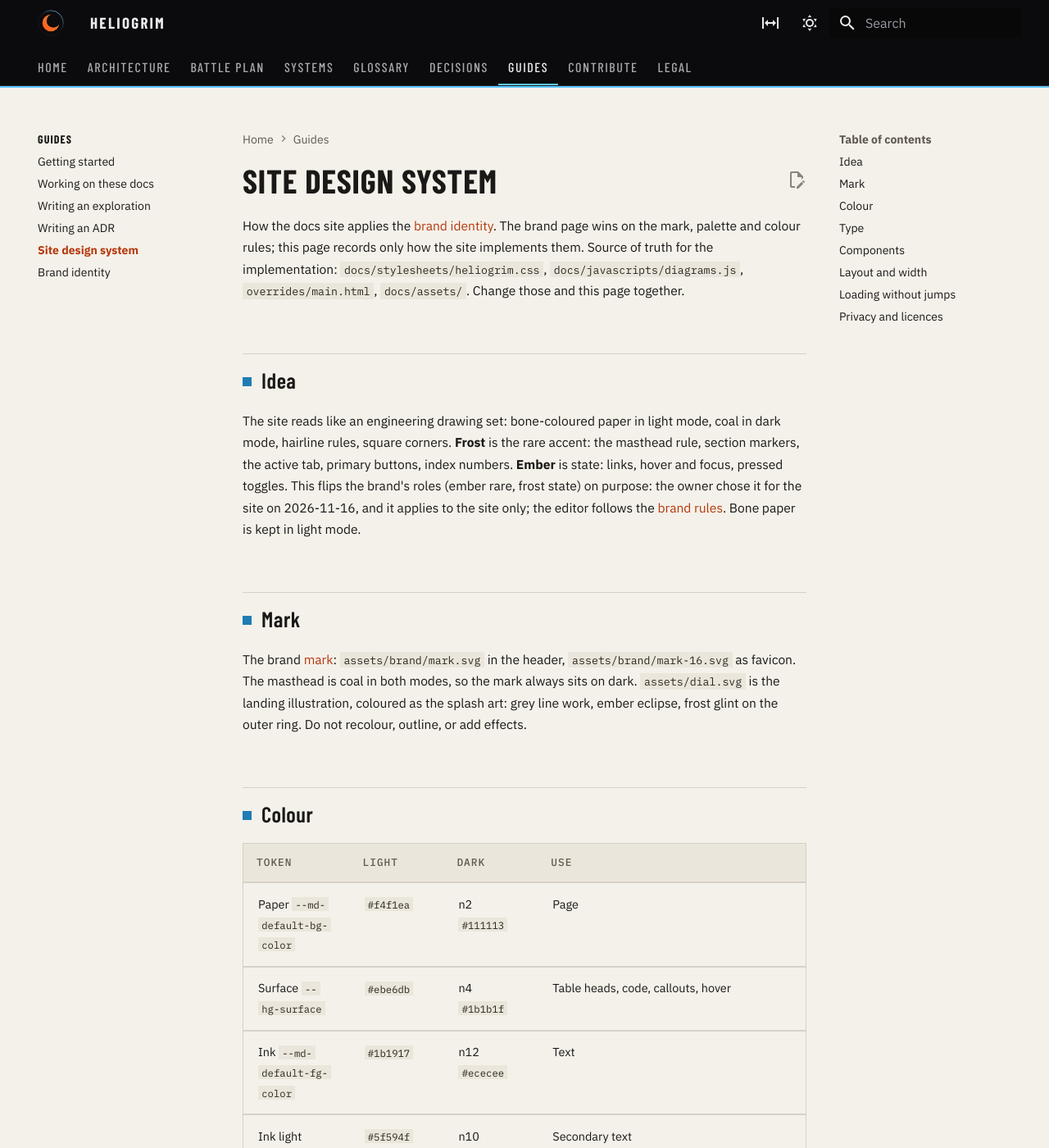
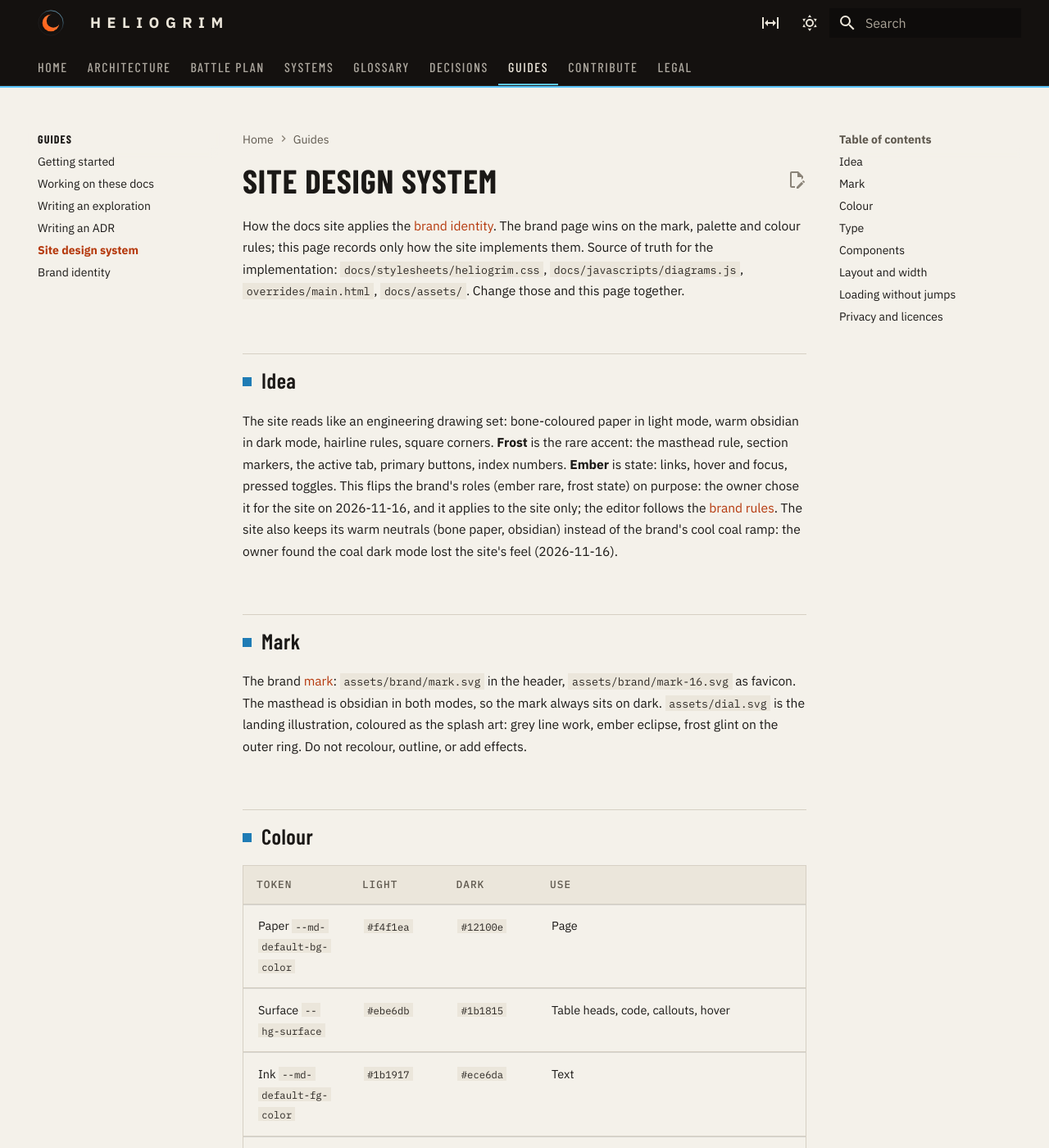
Before and after one commit to Heliogrim/Heliogrim-Pages, an MkDocs documentation site: the page built from docs/guides/design-system.md, in a window 1280 px wide and 1400 px high. Shown: the whole window at 82% size. Built offline with MkDocs 1.6.1 and Material for MkDocs 9.7.7, drawn with Linux system fonts in a browser that asks for light colours; some of the changed text lies outside the part shown.

Commit message:
docs(site): keep the warm dark mode, header title as wordmark A
The coal ramp lost the site's feel (owner); dark mode and masthead go back to obsidian. The header title is IBM Plex Sans 300, caps, tracking 0.42 em; the 300 face is added (OFL).

```diff
--- a/docs/guides/design-system.md
+++ b/docs/guides/design-system.md
@@ -4,39 +4,40 @@ How the docs site applies the [brand identity](brand-identity.md). The brand pag
 
 ## Idea
 
-The site reads like an engineering drawing set: bone-coloured paper in light mode, coal in dark mode, hairline rules, square corners. **Frost** is the rare accent: the masthead rule, section markers, the active tab, primary buttons, index numbers. **Ember** is state: links, hover and focus, pressed toggles. This flips the brand's roles (ember rare, frost state) on purpose: the owner chose it for the site on 2026-11-16, and it applies to the site only; the editor follows the [brand rules](brand-identity.md#rules). Bone paper is kept in light mode.
+The site reads like an engineering drawing set: bone-coloured paper in light mode, warm obsidian in dark mode, hairline rules, square corners. **Frost** is the rare accent: the masthead rule, section markers, the active tab, primary buttons, index numbers. **Ember** is state: links, hover and focus, pressed toggles. This flips the brand's roles (ember rare, frost state) on purpose: the owner chose it for the site on 2026-11-16, and it applies to the site only; the editor follows the [brand rules](brand-identity.md#rules). The site also keeps its warm neutrals (bone paper, obsidian) instead of the brand's cool coal ramp: the owner found the coal dark mode lost the site's feel (2026-11-16).
 
 ## Mark
 
-The brand [mark](brand-identity.md#mark): `assets/brand/mark.svg` in the header, `assets/brand/mark-16.svg` as favicon. The masthead is coal in both modes, so the mark always sits on dark. `assets/dial.svg` is the landing illustration, coloured as the splash art: grey line work, ember eclipse, frost glint on the outer ring. Do not recolour, outline, or add effects.
+The brand [mark](brand-identity.md#mark): `assets/brand/mark.svg` in the header, `assets/brand/mark-16.svg` as favicon. The masthead is obsidian in both modes, so the mark always sits on dark. `assets/dial.svg` is the landing illustration, coloured as the splash art: grey line work, ember eclipse, frost glint on the outer ring. Do not recolour, outline, or add effects.
 
 ## Colour
 
 | Token | Light | Dark | Use |
 |-------|-------|------|-----|
-| Paper `--md-default-bg-color` | `#f4f1ea` | n2 `#111113` | Page |
-| Surface `--hg-surface` | `#ebe6db` | n4 `#1b1b1f` | Table heads, code, callouts, hover |
-| Ink `--md-default-fg-color` | `#1b1917` | n12 `#ececee` | Text |
-| Ink light | `#5f594f` | n10 `#9a9aa2` | Secondary text |
-| Ink lighter | `#8a8378` | n9 `#75757e` | Muted text, closed and planned chips |
-| Rule `--hg-rule` | `#d6d0c4` | n6 `#2e2e34` | Hairlines |
-| Accent `--hg-accent` | frost 600 `#1f7cb5` | frost 500 `#5cc8ff` | Accent fills, markers, index numbers (darker on paper for contrast); hover frost 700 / 400. The masthead rule and active tab are frost 500 in both modes, on the coal masthead |
+| Paper `--md-default-bg-color` | `#f4f1ea` | `#12100e` | Page |
+| Surface `--hg-surface` | `#ebe6db` | `#1b1815` | Table heads, code, callouts, hover |
+| Ink `--md-default-fg-color` | `#1b1917` | `#ece6da` | Text |
+| Ink light | `#5f594f` | `#aaa397` | Secondary text |
+| Ink lighter | `#8a8378` | `#756f65` | Muted text, closed and planned chips |
+| Rule `--hg-rule` | `#d6d0c4` | `#2e2a25` | Hairlines |
+| Accent `--hg-accent` | frost 600 `#1f7cb5` | frost 500 `#5cc8ff` | Accent fills, markers, index numbers (darker on paper for contrast); hover frost 700 / 400. The masthead rule and active tab are frost 500 in both modes, on the obsidian masthead |
 | Link `--md-typeset-a-color` | ember 600 `#b5390d` | ember 400 `#ff8a4a` | Text links (darker on paper for contrast) |
 | State `--md-accent-fg-color` | ember 700 `#7a2609` | ember 300 `#ffab7a` | Hover, focus, pressed toggles |
-| Masthead | n1 `#0b0b0d` | n1 `#0b0b0d` | Header, both modes |
+| Masthead | `#14110f` | `#14110f` | Header, both modes |
 
-The light mode keeps the bone paper; the coal ramp is dark-only. Neutral names (n0 to n12) and ramps are on the [brand page](brand-identity.md#palette).
+The neutrals are warm in both modes; the brand's coal ramp (n0 to n12, [brand page](brand-identity.md#palette)) is for the engine and editor.
 
 Status chips use the brand's semantic set: exploration warning yellow, design info frost, accepted success green, placeholder danger red, planned dashed grey, closed and summary muted. Dark mode uses the brand values (`#f2c94c`, `#5cc8ff`, `#3fbf7f`, `#f0555a`); light mode uses darker steps of the same hues (`#7a5f00`, `#115079`, `#1f7a4d`, `#b3261e`) for contrast on paper. Always paired with the word, never colour alone.
 
-Diagrams: node fill is the surface, node borders are neutral (`#55555d` dark, `#8a8378` light), not ember.
+Diagrams: node fill is the surface, node borders are neutral (`#756f65` dark, `#8a8378` light), not ember.
 
 ## Type
 
 | Role | Face | Use |
 |------|------|-----|
+| Wordmark | IBM Plex Sans 300, caps, tracking 0.42 em | Site title in the header ([wordmark A](brand-identity.md#wordmarks)) |
 | Display | Barlow Condensed 500 / 600 / 700 | Headings, tabs, buttons. Uppercase for H1, tabs, labels |
-| Text | IBM Plex Sans 400 / 400i / 700 | Body |
+| Text | IBM Plex Sans 300 / 400 / 400i / 700 | Body (300 only for the wordmark) |
 | Mono | IBM Plex Mono 400 / 500 | Code, table heads, eyebrows, chips |
 
 All three are SIL OFL 1.1 and served from `assets/fonts/`. Body text is set smaller than the theme default (`.78rem` base) because the faces are large on the x-height; tables are `.72rem`.
--- a/docs/javascripts/diagrams.js
+++ b/docs/javascripts/diagrams.js
@@ -107,11 +107,11 @@
       themeVariables: {
         fontFamily: '"IBM Plex Sans", sans-serif',
         background: "transparent",
-        primaryColor: dark ? "#1b1b1f" : "#ebe6db",
-        primaryTextColor: dark ? "#ececee" : "#1b1917",
-        primaryBorderColor: dark ? "#55555d" : "#8a8378",
-        lineColor: dark ? "#9a9aa2" : "#5f594f",
-        edgeLabelBackground: dark ? "#111113" : "#f4f1ea",
+        primaryColor: dark ? "#1b1815" : "#ebe6db",
+        primaryTextColor: dark ? "#ece6da" : "#1b1917",
+        primaryBorderColor: dark ? "#756f65" : "#8a8378",
+        lineColor: dark ? "#aaa397" : "#5f594f",
+        edgeLabelBackground: dark ? "#12100e" : "#f4f1ea",
         clusterBkg: "transparent",
       },
     };
--- a/docs/stylesheets/heliogrim.css
+++ b/docs/stylesheets/heliogrim.css
@@ -1,8 +1,9 @@
-/* Heliogrim identity (guides/brand-identity.md): coal masthead and dark mode, bone paper in light mode, frost as the rare accent, ember for links and state (site flips the brand roles, owner 2026-11-16), hairline rules, square corners. */
+/* Heliogrim identity (guides/brand-identity.md): warm obsidian masthead and dark mode, bone paper in light mode, frost as the rare accent, ember for links and state (site flips the brand roles, owner 2026-11-16), hairline rules, square corners. */
 /* Fonts are self-hosted (SIL OFL 1.1, see assets/fonts/OFL-*.txt): no request leaves this site. */
 @font-face { font-family: "Barlow Condensed"; font-weight: 500; font-style: normal; font-display: block; src: url("../assets/fonts/barlow-condensed-latin-500-normal.woff2") format("woff2"); }
 @font-face { font-family: "Barlow Condensed"; font-weight: 600; font-style: normal; font-display: block; src: url("../assets/fonts/barlow-condensed-latin-600-normal.woff2") format("woff2"); }
 @font-face { font-family: "Barlow Condensed"; font-weight: 700; font-style: normal; font-display: block; src: url("../assets/fonts/barlow-condensed-latin-700-normal.woff2") format("woff2"); }
+@font-face { font-family: "IBM Plex Sans"; font-weight: 300; font-style: normal; font-display: block; src: url("../assets/fonts/ibm-plex-sans-latin-300-normal.woff2") format("woff2"); }
 @font-face { font-family: "IBM Plex Sans"; font-weight: 400; font-style: normal; font-display: block; src: url("../assets/fonts/ibm-plex-sans-latin-400-normal.woff2") format("woff2"); }
 @font-face { font-family: "IBM Plex Sans"; font-weight: 400; font-style: italic; font-display: block; src: url("../assets/fonts/ibm-plex-sans-latin-400-italic.woff2") format("woff2"); }
 @font-face { font-family: "IBM Plex Sans"; font-weight: 700; font-style: normal; font-display: block; src: url("../assets/fonts/ibm-plex-sans-latin-700-normal.woff2") format("woff2"); }
@@ -30,35 +31,36 @@
   --hg-surface: #ebe6db;
 }
 [data-md-color-scheme="slate"] {
-  --md-default-bg-color: #111113;
-  --md-default-fg-color: #ececee;
-  --md-default-fg-color--light: #9a9aa2;
-  --md-default-fg-color--lighter: #75757e;
-  --md-default-fg-color--lightest: #2e2e34;
-  --md-code-bg-color: #1b1b1f;
-  --md-code-fg-color: #c4c4ca;
+  --md-default-bg-color: #12100e;
+  --md-default-fg-color: #ece6da;
+  --md-default-fg-color--light: #aaa397;
+  --md-default-fg-color--lighter: #756f65;
+  --md-default-fg-color--lightest: #2e2a25;
+  --md-code-bg-color: #1b1815;
+  --md-code-fg-color: #ddd6c8;
   --md-typeset-a-color: #ff8a4a;
   --md-accent-fg-color: #ffab7a;
   --hg-accent: #5cc8ff;
   --hg-accent-hover: #86d7ff;
-  --md-footer-bg-color: #0b0b0d;
-  --hg-rule: #2e2e34;
-  --hg-surface: #1b1b1f;
+  --md-footer-bg-color: #0c0a09;
+  --hg-rule: #2e2a25;
+  --hg-surface: #1b1815;
 }
 [data-md-color-primary="custom"] {
-  --md-primary-fg-color: #0b0b0d;
-  --md-primary-fg-color--light: #232328;
-  --md-primary-fg-color--dark: #060607;
-  --md-primary-bg-color: #ececee;
-  --md-primary-bg-color--light: #9a9aa2;
+  --md-primary-fg-color: #14110f;
+  --md-primary-fg-color--light: #2a2622;
+  --md-primary-fg-color--dark: #0c0a09;
+  --md-primary-bg-color: #ece6da;
+  --md-primary-bg-color--light: #aaa397;
 }
 
 /* Masthead */
 .md-header { border-bottom: 2px solid #5cc8ff; box-shadow: none; }
-.md-header__title { font-family: var(--hg-display); font-weight: 600; letter-spacing: .12em; text-transform: uppercase; font-size: .95rem; }
+/* Wordmark A (brand-identity.md): light, caps, wide tracking. */
+.md-header__title { font-family: "IBM Plex Sans", system-ui, sans-serif; font-weight: 300; letter-spacing: .42em; text-transform: uppercase; font-size: .9rem; }
 .md-header__button.md-logo img { height: 1.6rem; width: 1.6rem; }
 .md-header__button.hg-width { width: 2rem; height: 2rem; padding: .4rem; }
-.md-tabs { border-bottom: 1px solid #232328; }
+.md-tabs { border-bottom: 1px solid #2a2622; }
 .md-tabs__link { font-family: var(--hg-display); font-weight: 500; letter-spacing: .1em; text-transform: uppercase; font-size: .8rem; opacity: .7; }
 .md-tabs__item--active .md-tabs__link, .md-tabs__link:hover { opacity: 1; }
 .md-tabs__item--active { box-shadow: inset 0 -2px 0 #5cc8ff; }
@@ -155,7 +157,7 @@
 .hg-diagram-out:empty + .hg-inspect-btn { display: none; }
 .hg-inspect { width: 95vw; height: 92vh; max-width: none; max-height: none; padding: 0; border: 1px solid var(--hg-rule); border-top: 2px solid var(--hg-accent); background: var(--md-default-bg-color); color: var(--md-default-fg-color); overflow: hidden; }
 .hg-inspect[open] { display: flex; flex-direction: column; }
-.hg-inspect::backdrop { background: rgba(6, 6, 7, .7); }
+.hg-inspect::backdrop { background: rgba(12, 10, 9, .7); }
 .hg-inspect__bar { display: flex; align-items: center; gap: .1rem; padding: .25rem .25rem .25rem .75rem; border-bottom: 1px solid var(--hg-rule); font: .62rem "IBM Plex Mono", monospace; color: var(--md-default-fg-color--lighter); }
 .hg-inspect__bar span { flex: 1; overflow: hidden; text-overflow: ellipsis; white-space: nowrap; }
 .hg-inspect__bar i { width: 1px; height: 1.1rem; margin: 0 .3rem; background: var(--hg-rule); }
--- a/overrides/main.html
+++ b/overrides/main.html
@@ -1,7 +1,7 @@
 {% extends "base.html" %}
 {% block extrahead %}
   {# Preload the fonts used above the fold and restore the width mode before first paint: no swap, no jump. #}
-  {% for f in ["ibm-plex-sans-latin-400-normal", "barlow-condensed-latin-500-normal", "barlow-condensed-latin-600-normal", "barlow-condensed-latin-700-normal", "ibm-plex-mono-latin-400-normal"] %}
+  {% for f in ["ibm-plex-sans-latin-300-normal", "ibm-plex-sans-latin-400-normal", "barlow-condensed-latin-500-normal", "barlow-condensed-latin-600-normal", "barlow-condensed-latin-700-normal", "ibm-plex-mono-latin-400-normal"] %}
   <link rel="preload" href="{{ ('assets/fonts/' ~ f ~ '.woff2') | url }}" as="font" type="font/woff2" crossorigin>
   {% endfor %}
   <link rel="preload" href="{{ 'assets/brand/mark.svg' | url }}" as="image">
```
Also changed, not shown: docs/architecture/timeline.md (+1 -1 lines), docs/guides/brand-identity.md (+3 -3 lines), docs/assets/fonts/ibm-plex-sans-latin-300-normal.woff2 (added).
